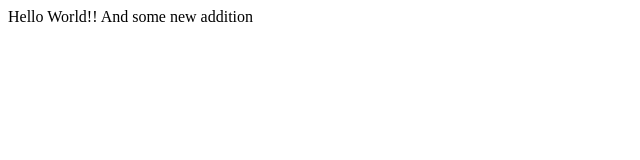
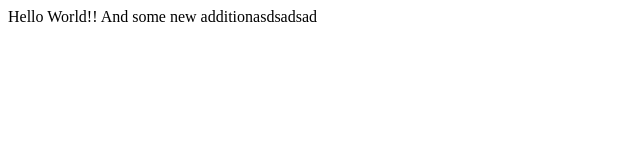
Before and after one commit to Arghart/PlanszowyKonsulat, a plain HTML site: page index.html in a window 1280 px wide. Shown: the full height of the page, 0-640 px from the left. Drawn offline with Linux system fonts and the light colour scheme.

Commit message:
PlanszowyKonsulat_v2_20200817

```diff
--- a/index.html
+++ b/index.html
@@ -8,7 +8,7 @@
 <body>
     Hello World!!
 
-    And some new addition
+    And some new additionasdsadsad
 
 </body>
 </html>
```
